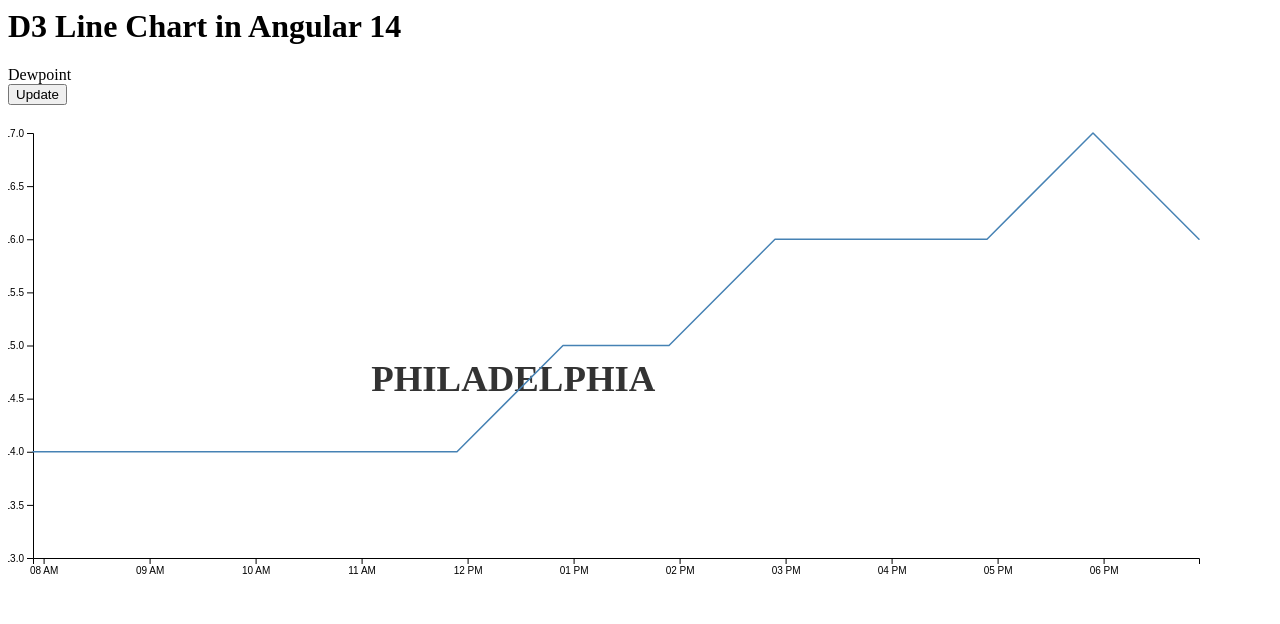
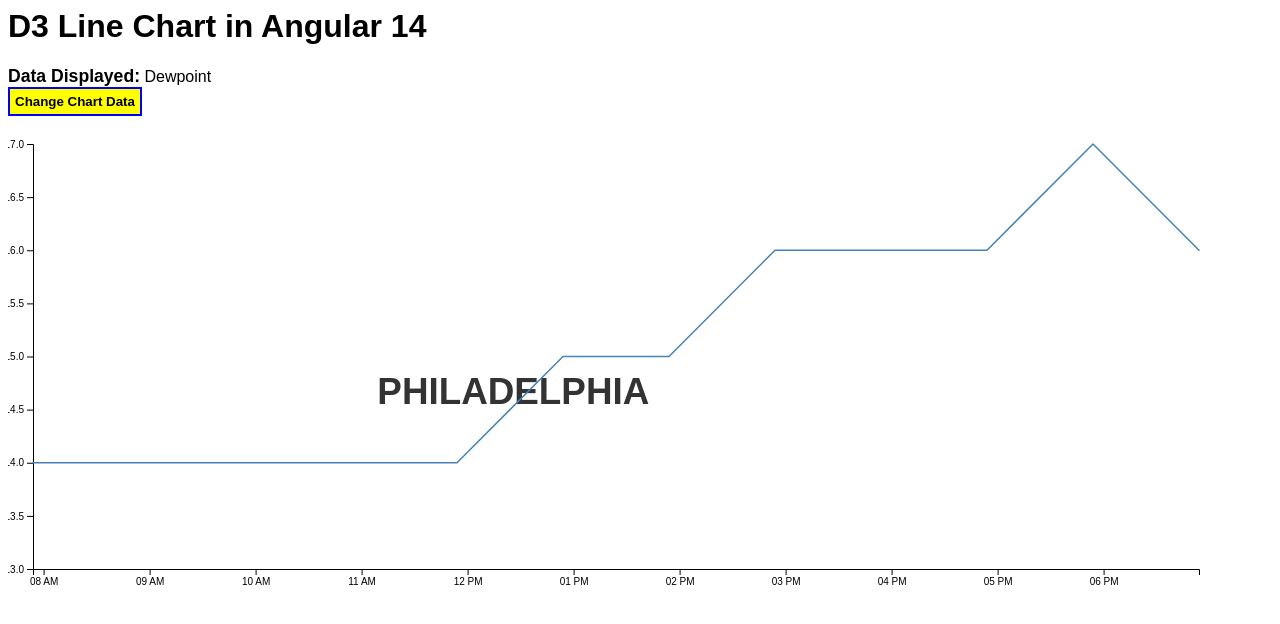
Before and after one commit to bnolan001/angular-d3-line-chart-demo, an Angular app: page / in a window 1280 px wide. Shown: the top 624 px of the page. Built offline with nearby package versions, Linux system fonts and the light colour scheme.

Commit message:
Updated page styles

```diff
--- a/src/app/app.component.css
+++ b/src/app/app.component.css
@@ -1,3 +1,3 @@
 p {
-  font-family: Lato;
+  font-family: Arial, Helvetica, sans-serif;
 }
--- a/src/app/components/line-chart/line-chart.component.css
+++ b/src/app/components/line-chart/line-chart.component.css
@@ -1,3 +1,14 @@
+button {
+  background: yellow;
+  border: 2px solid blue;
+  font-weight: 700;
+  padding: 5px 5px 5px 5px;
+}
+
+label {
+  font-size: 1.1em;
+  font-weight: 600;
+}
 
 .chart-container {
   margin-left: 5px;
--- a/src/app/components/line-chart/line-chart.component.html
+++ b/src/app/components/line-chart/line-chart.component.html
@@ -1,11 +1,11 @@
 <div class="chart-card">
   <div>
-    {{dataFields[activeField]}}
+   <label>Data Displayed:</label> {{dataFields[activeField]}}
 
   </div>
   <div>
 
-    <button (click)="updateGraphData()">Update</button>
+    <button (click)="updateGraphData()">Change Chart Data</button>
   </div>
   <div>
 
--- a/src/styles.css
+++ b/src/styles.css
@@ -1 +1,4 @@
 /* Add application styles & imports to this file! */
+body {
+    font-family: Arial, Helvetica, sans-serif;
+}
```
